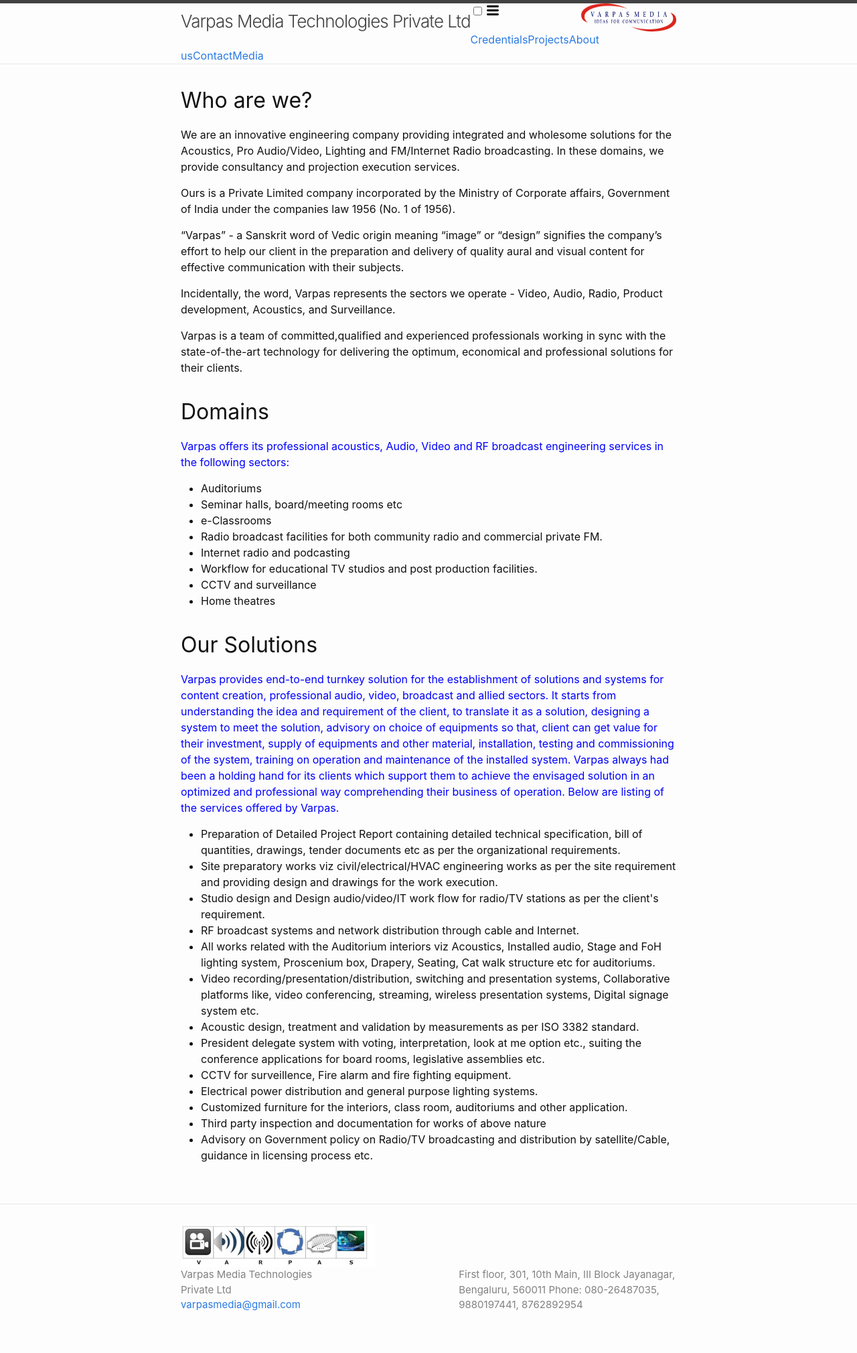
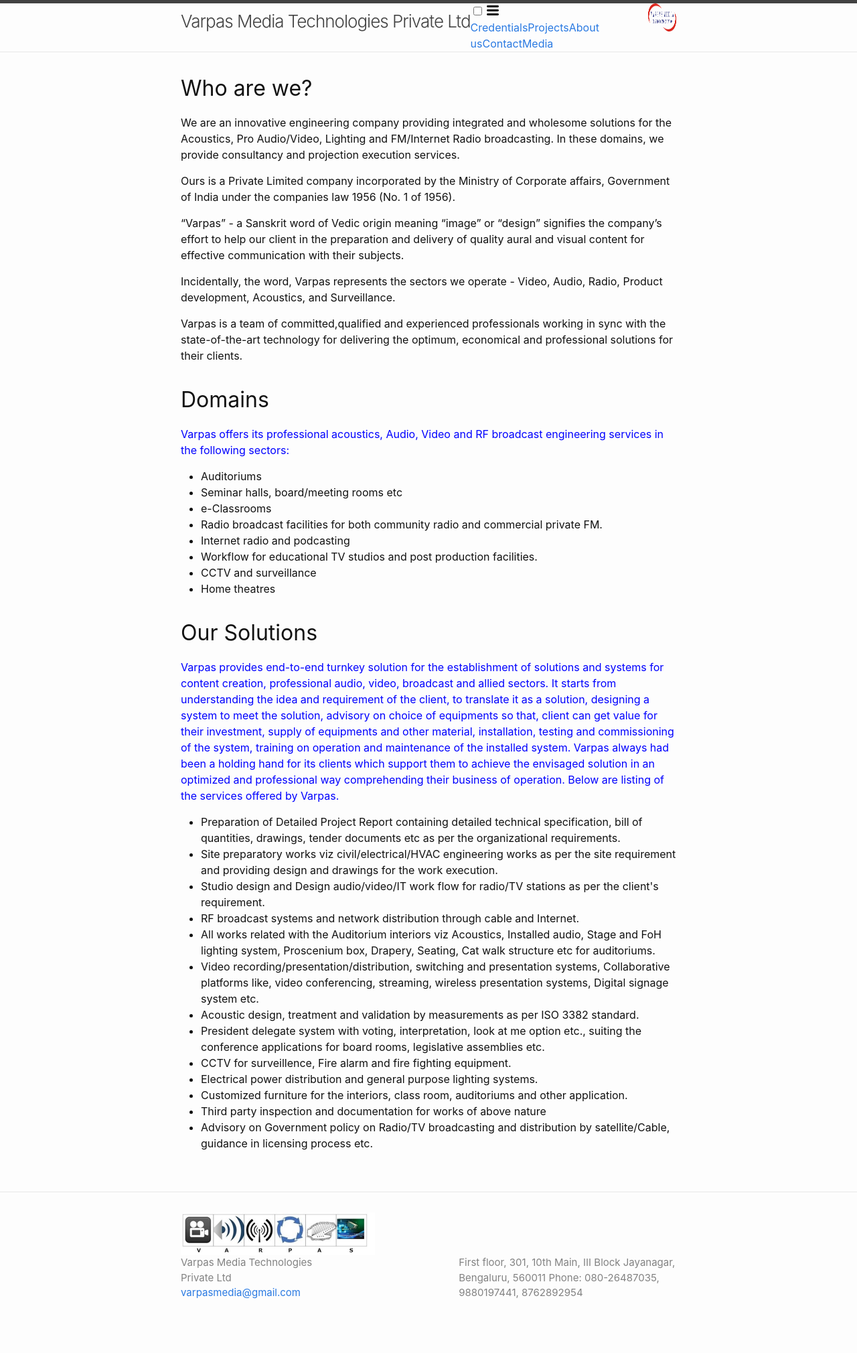
Before and after one commit to VarpasMedia/VarpasMedia.github.io, a Jekyll site: the page built from index.md, in a window 1280 px wide. Shown: the whole page at 67% size. Built offline with Jekyll 4.4.1, drawn with Linux system fonts in a browser that asks for light colours.

Commit message:
Update header.html

```diff
--- a/_includes/header.html
+++ b/_includes/header.html
@@ -5,7 +5,7 @@
     {%- assign page_paths = site.header_pages | default: default_paths -%}
     <a class="site-title" rel="author" href="{{ "/" | relative_url }}">{{ site.title | escape }}</a>
 
- <img src="images/Logo of Varpas.png" width="190" height="40" alt=""  style="float:right;width:142px;height:42px;>
+ <img src="images/Logo of Varpas.png" width="190" height="40" alt=""  style="float:right;width:42px;height:42px;>
 
     {%- if page_paths -%}
       <nav class="site-nav">
```
